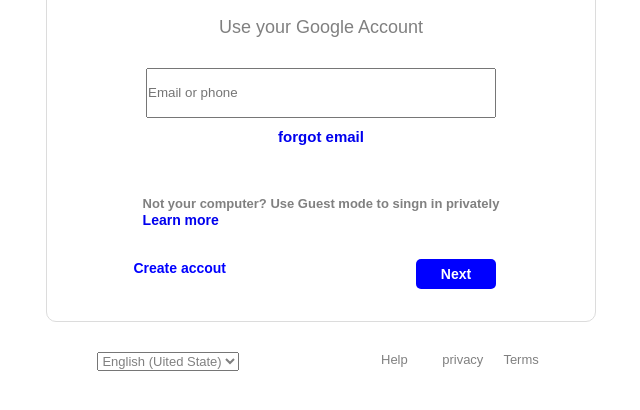
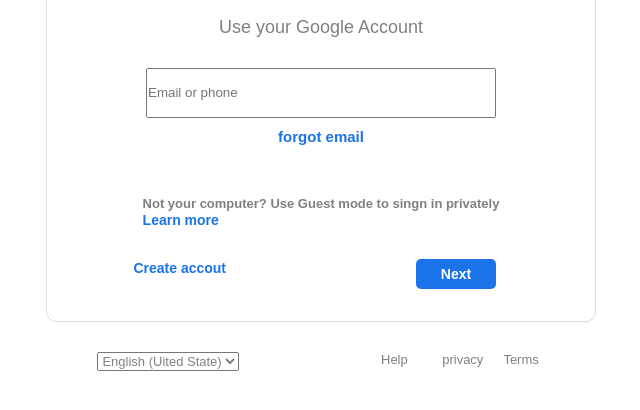
Before and after one commit to MahsumaRezai/gmail_clone, a website: page index.html in a window 1280 px wide. Shown: the part 278-688 px from the top of the page, without its empty margins (319-959 px from the left). Drawn offline with Linux system fonts and the light colour scheme.

Commit message:
work on color section

```diff
--- a/scss/main.scss
+++ b/scss/main.scss
@@ -100,6 +100,7 @@
         font-family: sans-serif;
         font-size: 15px;
         font-weight: bold;
+        color: #1a73e8
 
 
     }
@@ -118,6 +119,7 @@
         font-size: 14px;
         font-weight: bold;
         text-decoration: none;
+        color: #1a73e8
     }
 
 }
@@ -135,7 +137,7 @@
 .btn {
     width: 80px;
     height: 30px;
-    background: blue;
+    background: #1a73e8;
     border-radius: 5px;
     color: white;
     font-size: 14px;
@@ -147,7 +149,7 @@
     font-size: 14px;
     font-family: sans-serif;
     font-weight: bold;
-    color: blue;
+    color: #1a73e8;
     text-decoration: none;
 
 }
```
Also changed, not shown: css/style.css.
